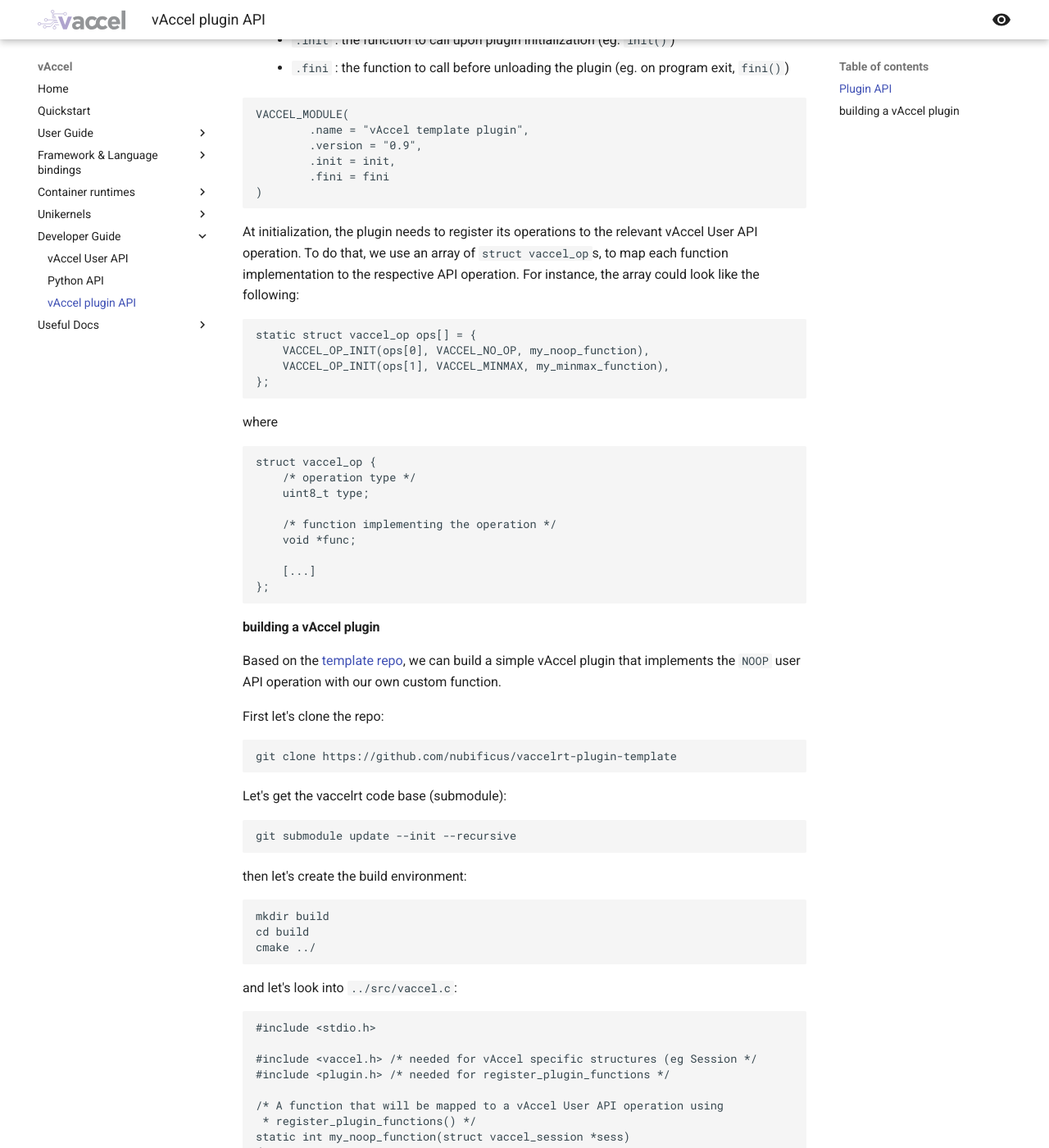
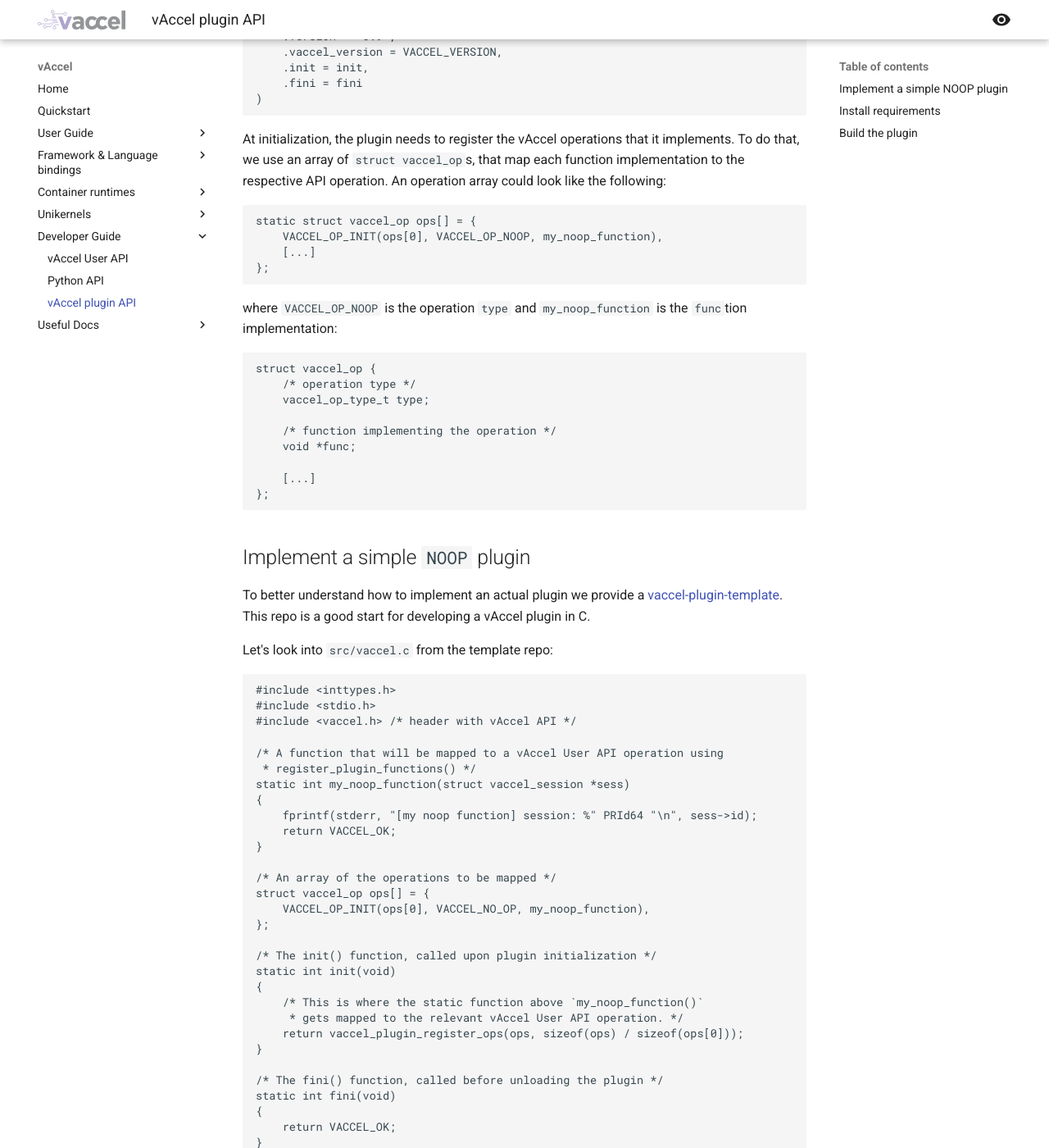
Before and after one commit to nubificus/vaccel-docs, an MkDocs documentation site: the page built from docs/plugin.md, in a window 1280 px wide and 1400 px high, scrolled down 834 px. Shown: the whole window at 82% size. Built offline with MkDocs 1.6.1 and Material for MkDocs 9.7.7, drawn with Linux system fonts in a browser that asks for light colours; some of the changed text lies outside the part shown.

Commit message:
refactor(docs): Update plugin API guide
PR: https://github.com/nubificus/vaccel-docs/pull/14
Signed-off-by: Ilias Lagomatis <ilago@nubificus.co.uk>
Reviewed-by: Kostis Papazafeiropoulos <papazof@gmail.com>
Approved-by: Kostis Papazafeiropoulos <papazof@gmail.com>

````diff
--- a/docs/plugin.md
+++ b/docs/plugin.md
@@ -1,20 +1,11 @@
 # vAccel plugin API
 
 vAccel plugins provide the glue code between vAccel User API operations and
-their hardware implementations.
+their hardware implementations. A vAccel plugin is a shared object, built in any
+programming language that can generate it.
 
-A vAccel plugin is a shared object, built in any programming language that can
-output a shared object. This page describes the needed operations to be
-implemented for a shared object to be linked as a vAccel plugin.
-
-
-#### Plugin API
-
-[vaccelrt-plugin-template](https://github.com/nubificus/vaccelrt-plugin-template)
-hosts an example, template repo which is probably a good start for developing a
-vAccel plugin in C.
-
-The structure of a vAccel plugin is the following:
+The required operations that need to be implemented for a shared object to be
+linked as a vAccel plugin, are the following:
 
 - An `init()` function, called upon plugin initialization
 
@@ -31,114 +22,133 @@
 }
 ```
 
-- A definition of the `VACCEL_MODULE` with:
-
-    - `.name` : The name of the plugin
-    - `.version` : The version of the plugin
-    - `.init` : the function to call upon plugin initialization (eg. `init()`)
-    - `.fini` : the function to call before unloading the plugin (eg. on program exit, `fini()`)
-
+- A definition of the `VACCEL_PLUGIN` with:
+  - `.name` : The name of the plugin
+  - `.version` : The version of the plugin
+  - `.vaccel_version` : The vAccel library version that the plugin was built
+    against
+  - `.init` : The function to call upon plugin initialization (eg. `init()`)
+  - `.fini` : The function to call before unloading the plugin (eg. on program
+    exit, `fini()`)
 ```C
-VACCEL_MODULE(
-        .name = "vAccel template plugin",
-        .version = "0.9",
-        .init = init,
-        .fini = fini
+VACCEL_PLUGIN(
+    .name = "vAccel template plugin",
+    .version = "0.9",
+    .vaccel_version = VACCEL_VERSION,
+    .init = init,
+    .fini = fini
 )
 ```
 
-At initialization, the plugin needs to register its operations to the relevant
-vAccel User API operation. To do that, we use an array of `struct vaccel_op`s,
-to map each function implementation to the respective API operation.  For
-instance, the array could look like the following:
-
-```
+At initialization, the plugin needs to register the vAccel operations that it
+implements. To do that, we use an array of `struct vaccel_op`s, that map each
+function implementation to the respective API operation. An operation array
+could look like the following:
+```C
 static struct vaccel_op ops[] = {
-	VACCEL_OP_INIT(ops[0], VACCEL_NO_OP, my_noop_function),
-	VACCEL_OP_INIT(ops[1], VACCEL_MINMAX, my_minmax_function),
+    VACCEL_OP_INIT(ops[0], VACCEL_OP_NOOP, my_noop_function),
+    [...]
 };
 ```
-where
+where `VACCEL_OP_NOOP` is the operation `type` and `my_noop_function` is the
+`func`tion implementation:
+```C
+struct vaccel_op {
+    /* operation type */
+    vaccel_op_type_t type;
 
-```
-struct vaccel_op {
-	/* operation type */
-	uint8_t type;
+    /* function implementing the operation */
+    void *func;
 
-	/* function implementing the operation */
-	void *func;
-
-	[...]
+    [...]
 };
 ```
 
-#### building a vAccel plugin
+## Implement a simple `NOOP` plugin
 
-Based on the [template
-repo](https://github.com/nubificus/vaccelrt-plugin-template), we can build a
-simple vAccel plugin that implements the `NOOP` user API operation with our own
-custom function.
+To better understand how to implement an actual plugin we provide a
+[vaccel-plugin-template](https://github.com/nubificus/vaccel-plugin-template).
+This repo is a good start for developing a vAccel plugin in C.
 
-First let's clone the repo:
+Let's look into `src/vaccel.c` from the template repo:
 
-```
-git clone https://github.com/nubificus/vaccelrt-plugin-template
-```
-
-Let's get the vaccelrt code base (submodule):
-
-```
-git submodule update --init --recursive
-```
-
-then let's create the build environment:
-
-```
-mkdir build
-cd build
-cmake ../
-```
-
-and let's look into `../src/vaccel.c`:
-
-```
+```C
+#include <inttypes.h>
 #include <stdio.h>
-
-#include <vaccel.h> /* needed for vAccel specific structures (eg Session */
-#include <plugin.h> /* needed for register_plugin_functions */
+#include <vaccel.h> /* header with vAccel API */
 
 /* A function that will be mapped to a vAccel User API operation using
  * register_plugin_functions() */
 static int my_noop_function(struct vaccel_session *sess)
 {
-        fprintf(stderr, "[my noop function] session: %d\n", sess->session_id);
-
-        return VACCEL_OK;
+    fprintf(stderr, "[my noop function] session: %" PRId64 "\n", sess->id);
+    return VACCEL_OK;
 }
 
 /* An array of the operations to be mapped */
 struct vaccel_op ops[] = {
-        VACCEL_OP_INIT(ops[0], VACCEL_NO_OP, my_noop_function),
+    VACCEL_OP_INIT(ops[0], VACCEL_NO_OP, my_noop_function),
 };
 
 /* The init() function, called upon plugin initialization */
 static int init(void)
 {
-        /* This is where the static function above `my_noop_function()`
-         * gets mapped to the relevant vAccel User API operation. */
-        return register_plugin_functions(ops, sizeof(ops) / sizeof(ops[0]));
+    /* This is where the static function above `my_noop_function()`
+     * gets mapped to the relevant vAccel User API operation. */
+    return vaccel_plugin_register_ops(ops, sizeof(ops) / sizeof(ops[0]));
 }
 
 /* The fini() function, called before unloading the plugin */
 static int fini(void)
 {
-        return VACCEL_OK;
+    return VACCEL_OK;
 }
 
-VACCEL_MODULE(
-        .name = "vAccel template plugin",
-        .version = "0.9",
-        .init = init,
-        .fini = fini
-)
+VACCEL_PLUGIN(.name = "template", .version = "0.9",
+              .vaccel_version = VACCEL_VERSION, .init = init, .fini = fini)
 ```
+
+The plugin registers `my_noop_function()` to serve as the implementation of the
+`VACCEL_OP_NOOP` API operation.
+
+## Install requirements
+
+Before building a vAccel plugin, we need to install the main vAccel library.
+Instructions on how to build vAccel can be found
+[here](/quickstart).
+
+We also need some packages to build the plugin itself:
+```bash
+sudo apt-get install build-essential ninja-build pkg-config python3-pip
+sudo pip install meson
+```
+
+## Build the plugin
+
+Now we can build the vAccel plugin template that implements the `NOOP` user API
+operation with our own custom function.
+
+First clone the repo:
+```bash
+git clone https://github.com/nubificus/vaccel-plugin-template
+cd vaccel-plugin-template
+```
+
+Use `meson` to prepare the `build` directory:
+```bash
+meson setup build
+```
+
+an build the plugin with:
+```bash
+meson compile -C build
+```
+This should output a shared object (`libvaccel-template.so`) in `./build/src/`.
+
+To be used as a plugin, we need to select it using the environment variable
+`VACCEL_PLUGINS` when running our vAccel application
+(ie. `VACCEL_PLUGINS=/path/to/libvaccel-template.so`).
+
+See [Running a vAccel
+application](/user-guide/build-run-app/#running-a-vaccel-application)
+for more info.
````
